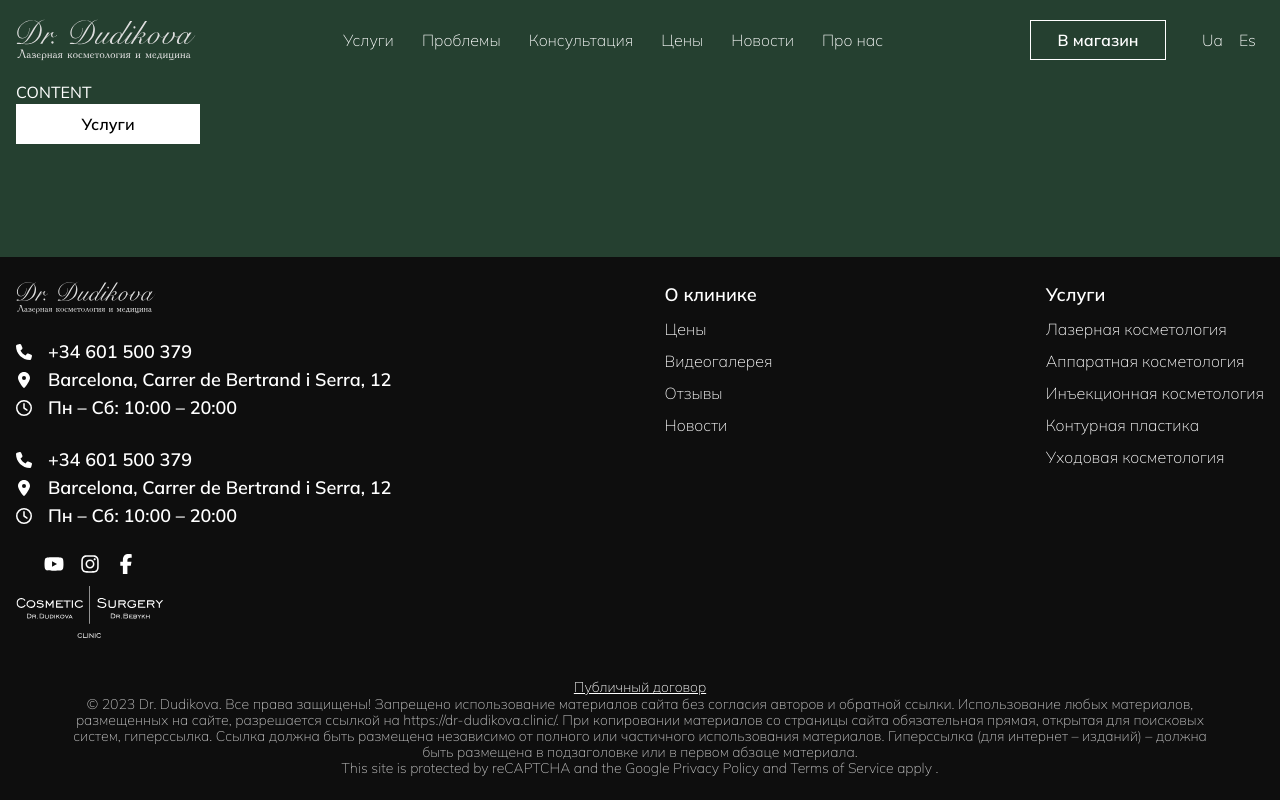
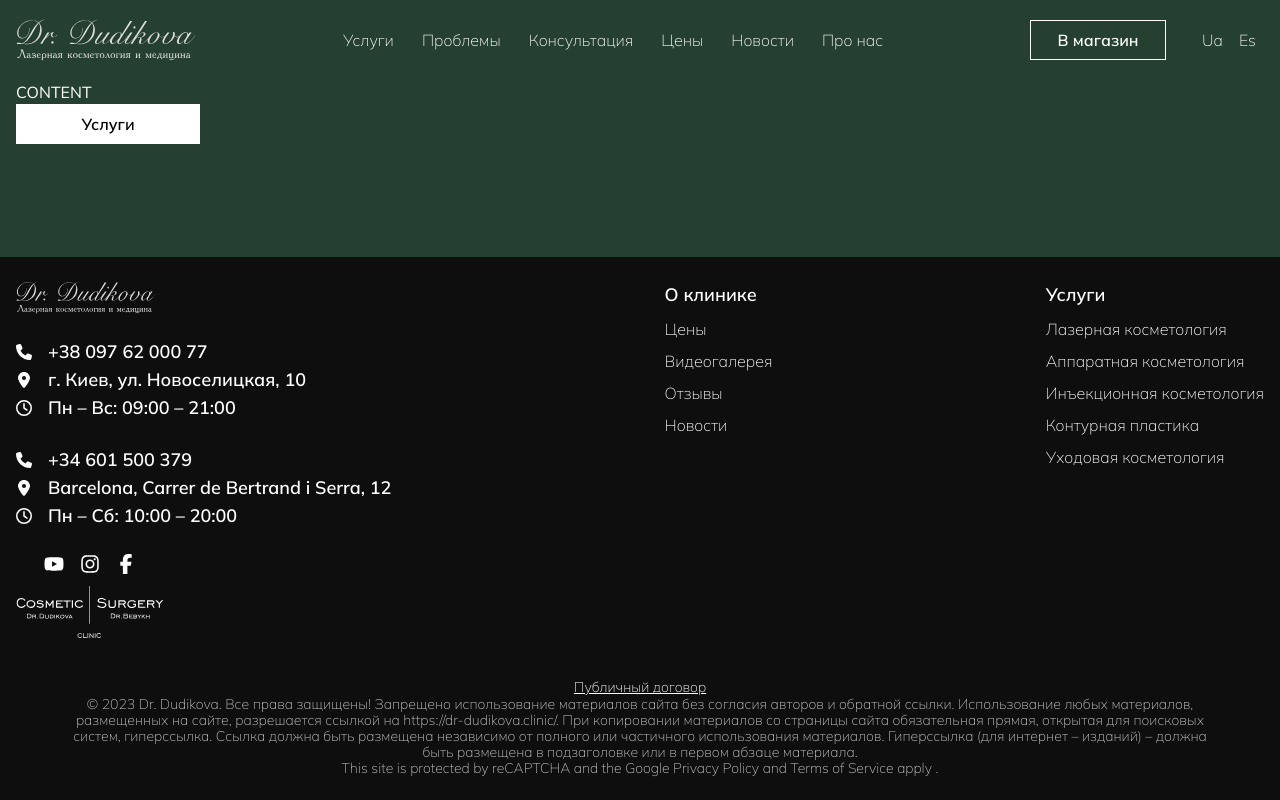
Before and after one commit to KirillUnited/beautymyway-app, a Next.js app: page / in a window 1280 px wide. Built offline with nearby package versions, Linux system fonts and the light colour scheme.

Commit message:
Add Contacts

```diff
--- /dev/null
+++ b/src/components/Contacts/Contacts.module.scss
@@ -0,0 +1,3 @@
+.item {
+    @apply flex items-center gap-4 text-lg font-semibold leading-7;
+}
--- /dev/null
+++ b/src/components/Contacts/Contacts.props.ts
@@ -0,0 +1,6 @@
+export interface ContactsProps {
+    tel: string,
+    address: string,
+    time: string,
+    className: string
+}
--- /dev/null
+++ b/src/components/Contacts/Contacts.tsx
@@ -0,0 +1,40 @@
+import React from 'react';
+
+import { FontAwesomeIcon } from "@fortawesome/react-fontawesome";
+import { faClock } from "@fortawesome/free-regular-svg-icons";
+import { faLocationDot, faPhone } from "@fortawesome/free-solid-svg-icons";
+import Link from 'next/link';
+import { ContactsProps } from './Contacts.props';
+import cn from 'classnames';
+import styles from './Contacts.module.scss';
+
+export default function Contacts({ tel, address, time, className }: ContactsProps): React.JSX.Element {
+    return (
+        <div className={cn('contacts', className)}>
+            {
+                tel
+                &&
+                <Link href={`tel:${tel}`} className={`${styles.item} truncate`}>
+                    <FontAwesomeIcon icon={faPhone} className='w-4 h-4' />
+                    {tel}
+                </Link>
+            }
+            {
+                address
+                &&
+                <p className={styles.item}>
+                    <FontAwesomeIcon icon={faLocationDot} className='w-4 h-4' />
+                    {address}
+                </p>
+            }
+            {
+                time
+                &&
+                <p className={styles.item}>
+                    <FontAwesomeIcon icon={faClock} className='w-4 h-4' />
+                    {time}
+                </p>
+            }
+        </div>
+    )
+}
--- a/src/components/Footer/Footer.tsx
+++ b/src/components/Footer/Footer.tsx
@@ -1,13 +1,12 @@
 import React from 'react';
 
 import { FontAwesomeIcon } from "@fortawesome/react-fontawesome";
-import { faClock } from "@fortawesome/free-regular-svg-icons";
-import { faLocationDot, faPhone } from "@fortawesome/free-solid-svg-icons";
 import Image from 'next/image';
 import { faYoutube } from '@fortawesome/free-brands-svg-icons';
 import { faFacebookF } from '@fortawesome/free-brands-svg-icons/faFacebookF';
 import { faInstagram } from '@fortawesome/free-brands-svg-icons/faInstagram';
 import Link from 'next/link';
+import Contacts from '@/components/Contacts/Contacts';
 
 export default function Footer() {
     return (
@@ -22,28 +21,8 @@ export default function Footer() {
                             alt='Артур Сугако теперь и в Барселоне!'
                         />
                     </Link>
-                    <div className="contacts">
-                        <Link href='tel:+34 601 500 379' className="flex items-center gap-4 text-lg font-semibold leading-7 truncate">
-                            <FontAwesomeIcon icon={faPhone} className='w-4 h-4' />
-                            +34 601 500 379</Link>
-                        <p className="flex items-center gap-4 text-lg font-semibold leading-7">
-                            <FontAwesomeIcon icon={faLocationDot} className='w-4 h-4' />
-                            Barcelona, Carrer de Bertrand i Serra, 12</p>
-                        <p className="flex items-center gap-4 text-lg font-semibold leading-7">
-                            <FontAwesomeIcon icon={faClock} className='w-4 h-4' />
-                            Пн – Сб: 10:00 – 20:00</p>
-                    </div>
-                    <div className="contacts">
-                        <a href='tel:+34 601 500 379' className="flex items-center gap-4 text-lg font-semibold leading-7 truncate">
-                            <FontAwesomeIcon icon={faPhone} className='w-4 h-4' />
-                            +34 601 500 379</a>
-                        <p className="flex items-center gap-4 text-lg font-semibold leading-7">
-                            <FontAwesomeIcon icon={faLocationDot} className='w-4 h-4' />
-                            Barcelona, Carrer de Bertrand i Serra, 12</p>
-                        <p className="flex items-center gap-4 text-lg font-semibold leading-7">
-                            <FontAwesomeIcon icon={faClock} className='w-4 h-4' />
-                            Пн – Сб: 10:00 – 20:00</p>
-                    </div>
+                    <Contacts tel={`+38 097 62 000 77`} address={'г. Киев, ул. Новоселицкая, 10'} time={'Пн – Вс: 09:00 – 21:00'}/>
+                    <Contacts tel={`+34 601 500 379`} address={'Barcelona, Carrer de Bertrand i Serra, 12'} time={'Пн – Сб: 10:00 – 20:00'}/>
                     <div className='flex flex-col self-start gap-2'>
                         <div className="socials flex justify-center items-center gap-4">
                             <a href='/'><FontAwesomeIcon icon={faYoutube} className='w-5 h-5' /></a>
```
